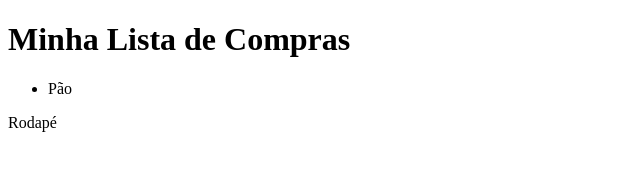
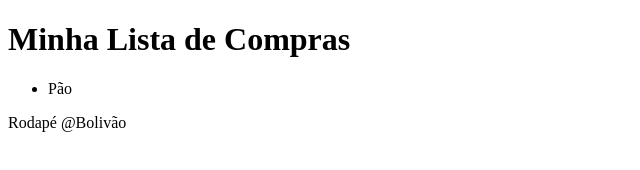
Before and after one commit to GuiBolivia/hello-world, a plain HTML site: page index.html in a window 1280 px wide. Shown: the full height of the page, 0-640 px from the left. Drawn offline with Linux system fonts and the light colour scheme.

Commit message:
Adicionado @BOLIVAO

```diff
--- a/index.html
+++ b/index.html
@@ -11,6 +11,6 @@
     <ul>
         <li>Pão</li>
     </ul>
-    <footer>Rodapé</footer>
+    <footer>Rodapé @Bolivão</footer>
 </body>
 </html>
```
